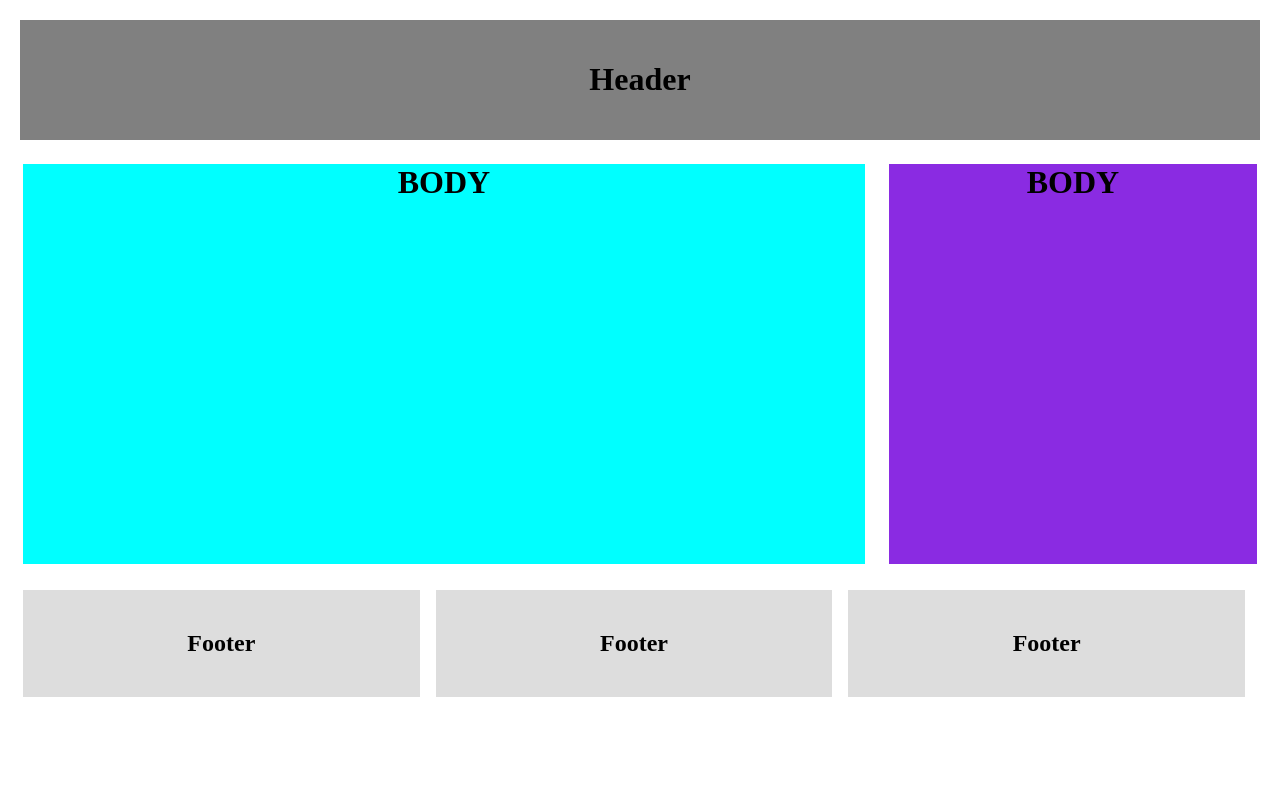
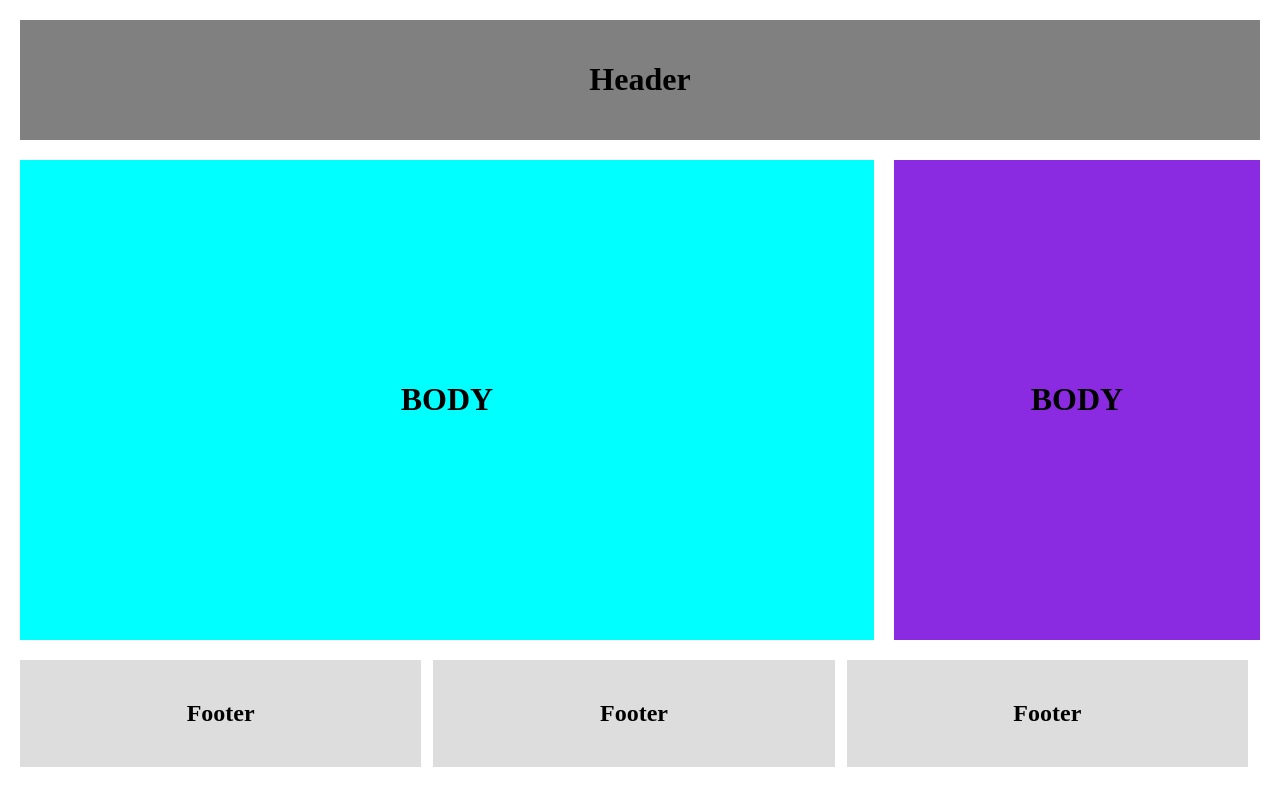
Before and after one commit to williamtanuwijaya/web-layout, a plain HTML site: page index.html in a window 1280 px wide. Drawn offline with Linux system fonts and the light colour scheme.

Commit message:
send backup 2 about file html and css

```diff
--- a/index.html
+++ b/index.html
@@ -12,41 +12,27 @@
   <div class="header">
     <h1>Header</h1>
   </div>
-
-  <table class="tabl" style="table-layout: fixed;">
-    <col span="1" class="wide">
-    <tr style="height: 100%;">
-      <td>
+    <div class="bodybaris">
       <div class="body1">
         <h1>BODY</h1>
       </div>
-      </td>
-      <td>
       <div class="body2">
         <h1>BODY</h1>
       </div>
-      </td>
-    </tr>
-  </table>
+    </div>
 
-    <table class="tabl">
-      <td class="td">
+    <div class="bodybaris">
       <div id="ft1" class="footer">
         <h2>Footer</h2>
       </div>
-      </td>
-      <td class="td">
       <div id="ft2" class="footer">
         <h2>Footer</h2>
       </div>
-      </td>
-      <td class="td">
       <div id="ft3" class="footer">
         <h2>Footer</h2>
       </div>
+    </div>
 
-      </td>
-    </table>
 
 </body>
 </html>
--- a/style.css
+++ b/style.css
@@ -12,18 +12,21 @@ body {
   margin-top: 20px;
   background-color: aqua;
   margin-right: 20px;
-  height: 50vh;
-}
-
-.body1>h1{
-  text-align: center;
+  height: 60vh;
+  display: flex;
+  width: 70%;
+  align-items: center;
+  justify-content: center;
 }
 
 .body2{
   margin-top: 20px;
-  text-align: center;
   background-color: blueviolet;
-  height: 50vh;
+  width: 30%;
+  height: 60vh;
+  display: flex;
+  align-items: center;
+  justify-content: center;
 }
 
 .wide{
@@ -31,11 +34,12 @@ body {
 }
 
 .footer {
+  width: 33%;
   padding: 20px;
   background: #ddd;
   margin-top: 20px;
   margin-right: 12px;
-  float: center;
+  text-align: center;
 }
 
 .tabl{
@@ -46,3 +50,8 @@ width: 100%;
 .td{
   text-align: center;
 }
+
+.bodybaris{
+  width: 100%;
+  display: flex;
+}
```
Lines whose indentation alone changed are shown as unchanged.
